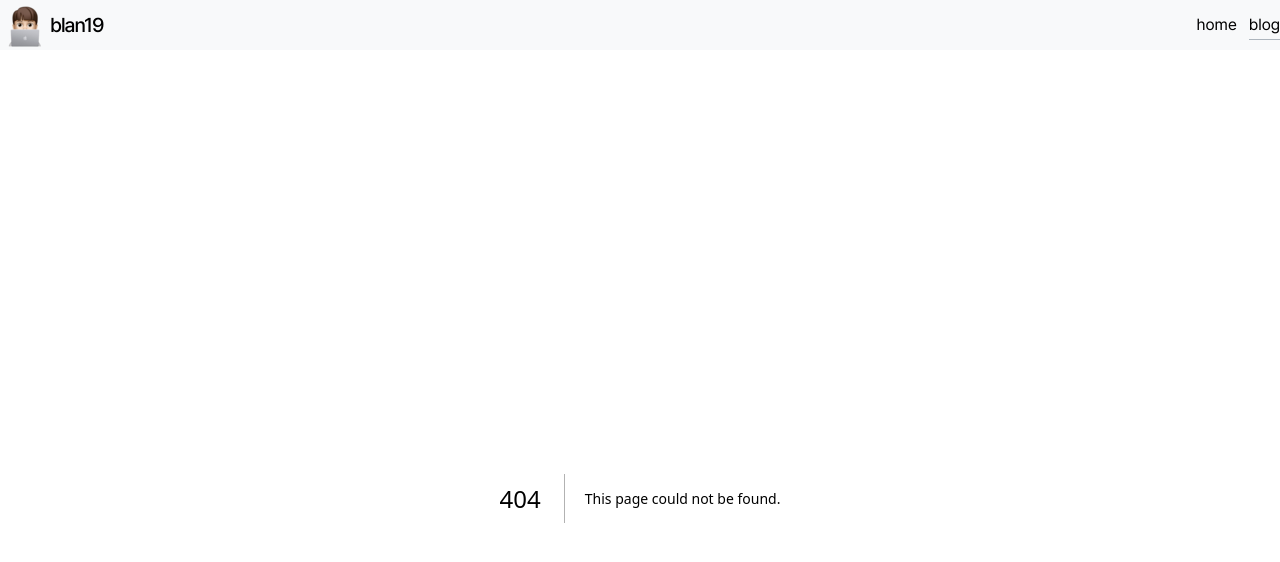
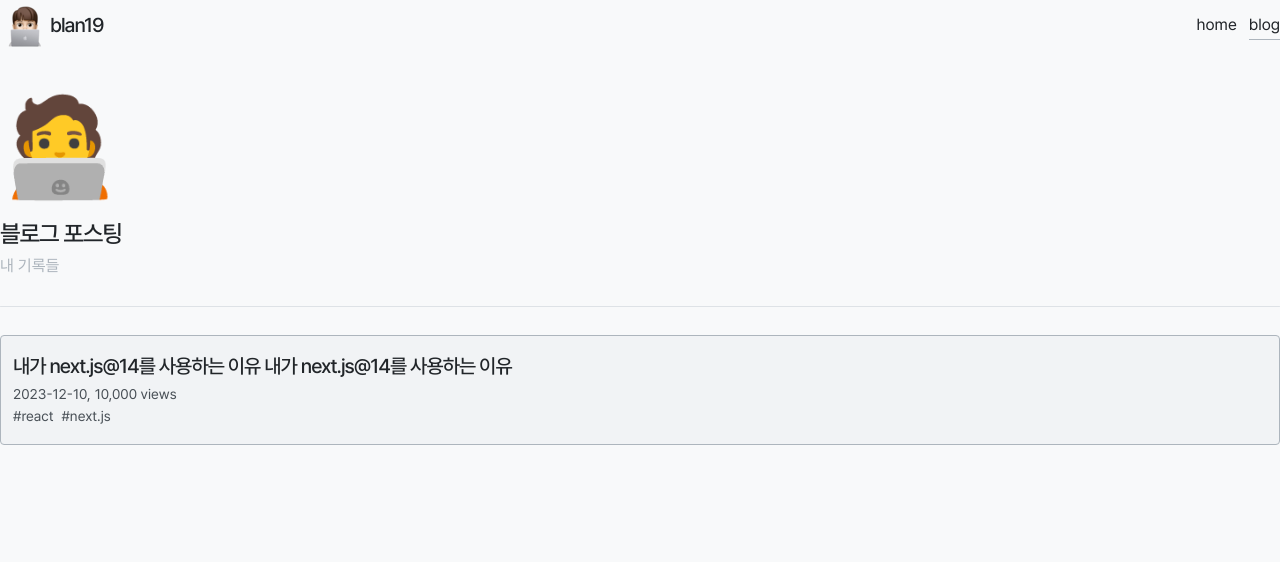
Before and after one commit to blan19/blan19.com, a Next.js app: page /blog in a window 1280 px wide. Before the commit this address had no page. Shown: the top 562 px of the page. Built offline with nearby package versions, Linux system fonts and the light colour scheme.

Commit message:
feat: add Blog Page (#6)
* feat: add card component

* feat: add blog page

```diff
--- /dev/null
+++ b/src/app/blog/page.tsx
@@ -0,0 +1,38 @@
+import Card from "@/components/ui/card";
+import { getBlogPosts } from "@/app/db/blog";
+
+const Blog = ({
+  searchParams: { tag },
+}: {
+  searchParams: {
+    tag: string;
+  };
+}) => {
+  const posts = getBlogPosts("tech");
+  const selectedPosts = posts.filter((post) =>
+    tag !== "all" && tag !== undefined ? post.metadata.tags.includes(tag) : post
+  );
+
+  return (
+    <section>
+      <h1 className="text-8xl mb-6">🧑‍💻</h1>
+      <h1 className="font-medium text-2xl mb-1 tracking-tighter">
+        블로그 포스팅
+      </h1>
+      <p className="w-full text-greyscale-5">내 기록들</p>
+      <div className="w-full h-[0.5px] rounded bg-greyscale-3 my-7" />
+      <ul>
+        <li>
+          <Card
+            title="내가 next.js@14를 사용하는  이유 내가 next.js@14를 사용하는  이유"
+            tags={["react", "next.js"]}
+            date="2023-12-10"
+            view={10000}
+          />
+        </li>
+      </ul>
+    </section>
+  );
+};
+
+export default Blog;
--- /dev/null
+++ b/src/components/ui/card/index.tsx
@@ -0,0 +1,31 @@
+interface CardProps {
+  title: string;
+  tags: string[];
+  date: string;
+  view: number;
+}
+
+const Card = ({ title, tags, date, view }: CardProps) => {
+  return (
+    <div className="card flex flex-col items-start">
+      <h1 className="font-medium text-xl mb-1 tracking-tighter">{title}</h1>
+      <div className="flex gap-1">
+        <span className="text-sm text-greyscale-7 dark:text-greyscale-8">
+          {date},
+        </span>
+        <span className="text-sm text-greyscale-7 dark:text-greyscale-8">
+          {view.toLocaleString("ko-KR")} views
+        </span>
+      </div>
+      <ol className="flex gap-2">
+        {tags.map((tag) => (
+          <li key={tag}>
+            <span className="text-sm text-greyscale-7 dark:text-greyscale-8">{`#${tag}`}</span>
+          </li>
+        ))}
+      </ol>
+    </div>
+  );
+};
+
+export default Card;
```
